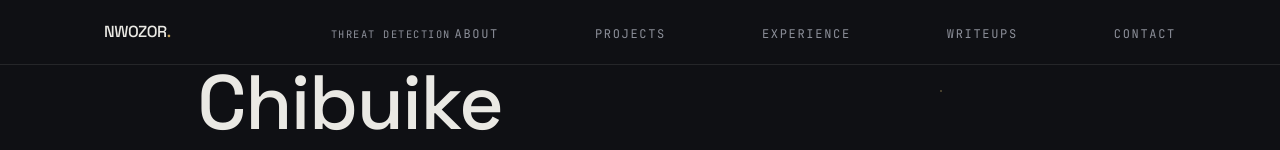
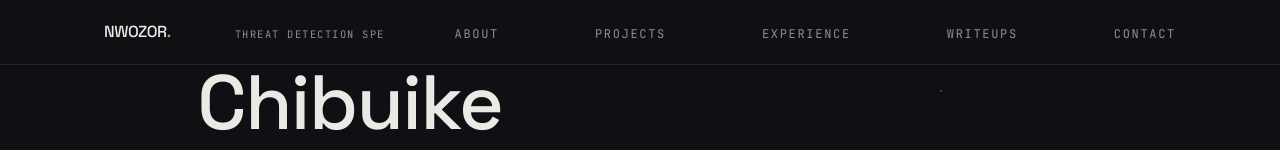
Before and after one commit to warlord80/sentinel-portfolio, a Next.js app: page / in a window 1280 px wide. Shown: the top 150 px of the page. Built offline with nearby package versions, Linux system fonts and the light colour scheme; no server answers; the database is empty.

Commit message:
fix: glitch text not showing in nav — add w-full, fix nav layout
- Add w-full to nav GlitchText so it fills the flex-1 container
- Replace justify-between with gap-based nav layout to prevent
  flex items from being squeezed to zero width

```diff
--- a/src/components/layout/navigation.tsx
+++ b/src/components/layout/navigation.tsx
@@ -70,7 +70,7 @@ export function Navigation() {
         )}
       >
         <nav
-          className="mx-auto flex h-14 max-w-[var(--max-w)] items-center justify-between px-6 sm:h-16"
+          className="mx-auto flex h-14 max-w-[var(--max-w)] items-center gap-4 px-6 sm:h-16 sm:gap-6"
           aria-label="Primary"
         >
           <a
@@ -85,7 +85,7 @@ export function Navigation() {
           </a>
 
           {/* Role ticker — desktop only */}
-          <div className="hidden flex-1 justify-center pl-8 md:flex">
+          <div className="hidden min-w-0 flex-1 justify-center md:flex">
             <GlitchText nav />
           </div>
 
--- a/src/components/ui/glitch-text.tsx
+++ b/src/components/ui/glitch-text.tsx
@@ -199,7 +199,7 @@ export function GlitchText({ nav }: { nav?: boolean }) {
       ref={containerRef}
       className={
         nav
-          ? "relative h-[1.2em] overflow-hidden font-mono text-[0.65rem] tracking-[0.12em] text-muted/70"
+          ? "relative h-[1.2em] w-full overflow-hidden font-mono text-[0.65rem] tracking-[0.12em] text-muted/70"
           : "relative h-[1.4em] w-full overflow-hidden font-mono text-[0.8em] tracking-[0.15em] text-muted sm:text-[0.85em]"
       }
       aria-label={ROLES[0]}
```
